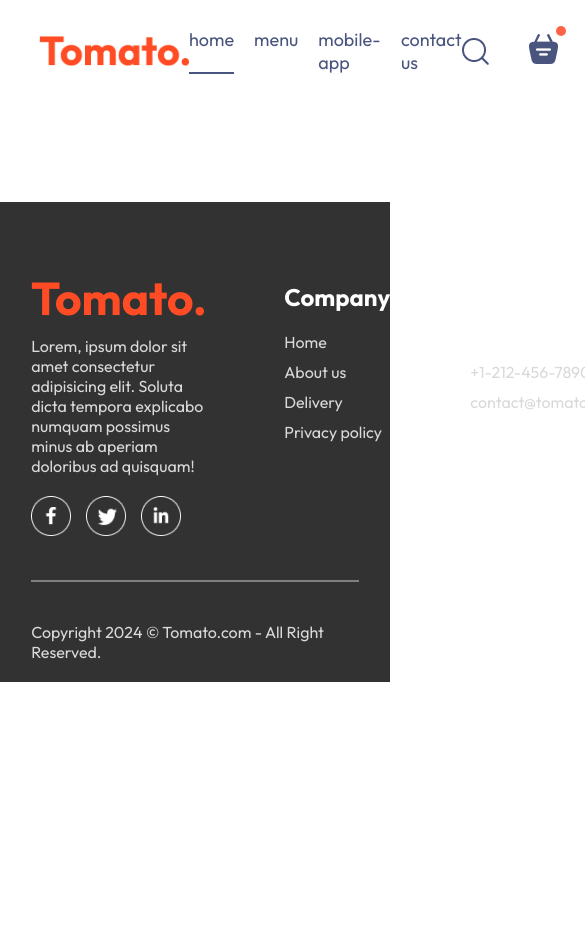
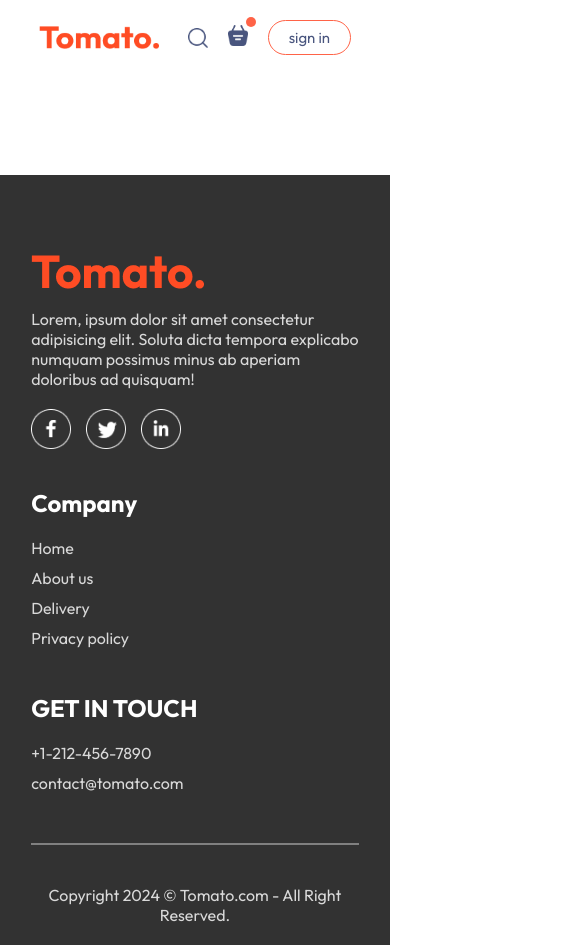
Before and after one commit to Samithsr/application, a React (Vite) app: page /order in a window 390 px wide. Shown: the top 945 px of the page, 585 px wide, since content can reach past the window. Before the commit the page ends 844 px from the top, so only its background shows below. Built offline with nearby package versions, Linux system fonts and the light colour scheme.

Commit message:
add media query foe navbar explore menu footer section

```diff
--- a/src/Components/ExploreMenu/ExploreMenu.css
+++ b/src/Components/ExploreMenu/ExploreMenu.css
@@ -54,3 +54,10 @@
     border: 4px solid tomato;
     padding: 2px;
 }
+
+@media (max-width:1050px) {
+    .explore-menu-text{
+        max-width: 100%;
+        font-size: 14px;
+    }
+}
--- a/src/Components/Footer/Footer.css
+++ b/src/Components/Footer/Footer.css
@@ -46,3 +46,14 @@
     background-color: grey;
     border: none;
 }
+
+@media (max-width:750px) {
+    .footer-content{
+        display: flex;
+        flex-direction: column;
+        gap: 35px;
+    }
+    .footer-copyright{
+        text-align: center;
+    }
+}
--- a/src/Components/Header/Header.css
+++ b/src/Components/Header/Header.css
@@ -38,3 +38,22 @@
     border-radius: 50px;
     font-size: max(1vw, 13px);
 }
+
+
+@media (max-width:1050px) {
+    .header-contents{
+        max-width: 45%;
+    }
+}
+
+@media (max-width:750px) {
+    .header-contents{
+        max-width: 65%;
+    }
+    .header-contents p{
+        display: none;
+    }
+    .header-contents button{
+        padding: 2vw 4vw;
+    }
+}
--- a/src/Components/Navbar/Navbar.css
+++ b/src/Components/Navbar/Navbar.css
@@ -59,5 +59,52 @@
     border-radius: 50px;
     top: -8px;
     right: -8px;
+}
+
+@media (max-width:1050px) {
+    .navbar .logo{
+        width: 140px;
+    }
+    .navbar-menu{
+        gap: 20px;
+        font-size: 17px;
+    }
+
+    .navbar-right{
+        gap: 30px;
+    }
+    .navbar-right img{
+        width: 22px;
+    }
+    .navbar-right button{
+        padding: 8px 25px;
+    }
+}
+
+@media (max-width:900px) {
+    .navbar .logo{
+        width: 120px;
+    }
+    .navbar-menu{
+        gap: 15px;
+        font-size: 16px;
+    }
+
+    .navbar-right{
+        gap: 20px;
+    }
+    .navbar-right img{
+        width: 20px;
+    }
+    .navbar-right button{
+        padding: 7px 20px;
+        font-size: 15px;
+    }
+}
+
+@media (max-width:750px) {
+    .navbar-menu{
+        display: none;
+    }
 
 }
```
